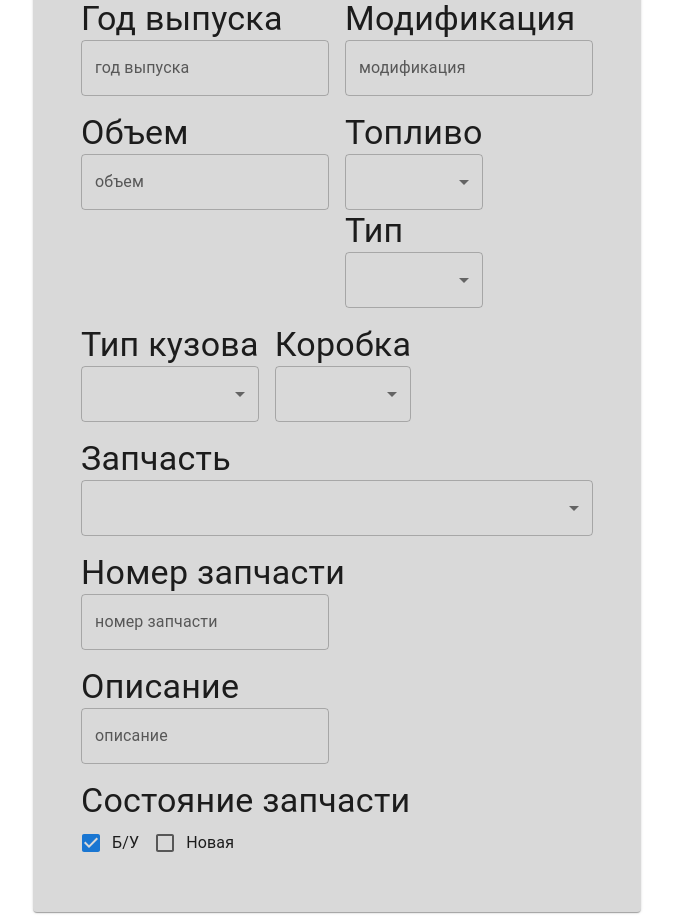
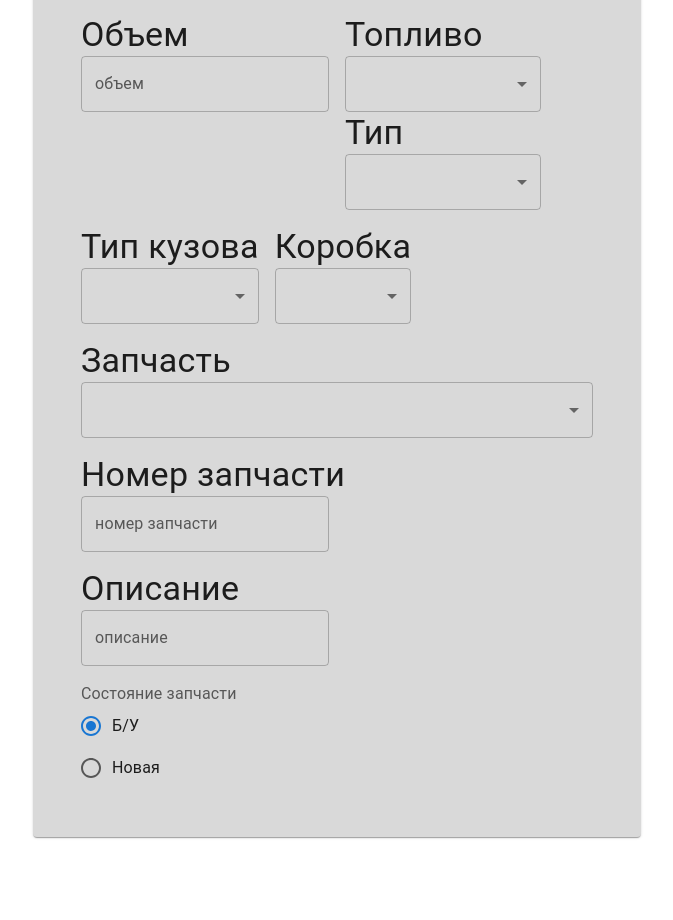
Before and after one commit to matsiushM/auto_forms, a React (Vite) app: page / in a window 1280 px wide. Shown: the part 254-1174 px from the top of the page, without its empty margins (303-976 px from the left). After the commit the page ends 1099 px from the top, so only its background shows below. Built offline with nearby package versions, Linux system fonts and the light colour scheme.

Commit message:
"solve bugs"

```diff
--- a/src/components/FormInput/index.tsx
+++ b/src/components/FormInput/index.tsx
@@ -1,10 +1,9 @@
-import {useState} from "react";
+import React, {useState} from "react";
 import {
     Box,
-    Checkbox,
-    FormControlLabel,
-    Paper,
-    Typography
+    FormControl,
+    FormControlLabel, FormLabel,
+    Paper, Radio, RadioGroup,
 } from "@mui/material";
 
 import FormSelect from "../FormInputsTyps/FormSelect.tsx";
@@ -27,23 +26,15 @@ const styles = {
 }
 const FormInput = () => {
 
-    const [state, setState] = useState({
-        usedParts: true,
-        newParts: false,
-    });
+    const [value, setValue] = useState('Б/У');
 
     const handleChange = (event: React.ChangeEvent<HTMLInputElement>) => {
-        setState({
-            ...state,
-            [event.target.name]: event.target.checked,
-        });
+        setValue((event.target as HTMLInputElement).value);
     };
-
-    const {usedParts, newParts} = state;
 
     return <Paper sx={styles.formContainer}>
         <Box sx={styles.inputFields}>
-            <MarkModelInputForm />
+            <MarkModelInputForm/>
         </Box>
 
         <Box sx={styles.inputFields}>
@@ -67,20 +58,32 @@ const FormInput = () => {
 
         <FormInputTxt title={"Описание"}/>
 
-        <Box sx={{m:1}}>
-            <Typography variant={"h4"}>Состояние запчасти</Typography>
+        <Box sx={{m: 1}}>
+            {/*<Typography variant={"h4"}>Состояние запчасти</Typography>*/}
+            <FormControl>
+                <FormLabel id="demo-radio-buttons-group-label">Состояние запчасти</FormLabel>
+                <RadioGroup
+                    name="radio-buttons-group"
+                    value={value}
+                    onChange={handleChange}
+                >
                     <FormControlLabel
+                        value={'Б/У'}
                         control={
-                            <Checkbox checked={usedParts} onChange={handleChange} name="usedParts" />
+                            <Radio/>
                         }
                         label="Б/У"
+
                     />
                     <FormControlLabel
+                        value={'Новая'}
                         control={
-                            <Checkbox checked={newParts} onChange={handleChange} name="newParts" />
+                            <Radio/>
                         }
                         label="Новая"
                     />
+                </RadioGroup>
+            </FormControl>
         </Box>
     </Paper>
 }
--- a/src/components/FormInputsTyps/FormInputTxt.tsx
+++ b/src/components/FormInputsTyps/FormInputTxt.tsx
@@ -1,13 +1,20 @@
 import {Box, TextField, Typography} from "@mui/material";
+import React, {useState} from "react";
 
 interface Props{
     title: string
 }
 
 const FormInputTxt = ({title}: Props) => {
+    const [value, setValue] = useState('');
+
+    const handleChange = (event: React.ChangeEvent<HTMLInputElement>) => {
+        setValue(event.target.value);
+    };
+
     return <Box sx ={{ m: 1}}>
     <Typography variant={"h4"}>{title}</Typography>
-    <TextField id="outlined-basic" label={title.toLowerCase()} variant="outlined"/>
+    <TextField id="outlined-basic" value={value} onChange={handleChange} label={title.toLowerCase()} variant="outlined"/>
     </Box>
 }
 
--- a/src/components/FormInputsTyps/FormSelect.tsx
+++ b/src/components/FormInputsTyps/FormSelect.tsx
@@ -24,7 +24,7 @@ const FormSelect = ({title, isValue}: Props) => {
             defaultValue={Object.values(isValue)[0].title}
         >
             {Object.values(isValue).map(values =>(
-                <MenuItem id={values.id} value={values.title}>{values.title}</MenuItem>
+                <MenuItem key={values.id} id={values.id} value={values.title}>{values.title}</MenuItem>
             ))}
         </Select>
     </FormControl>
--- a/src/components/FormInputsTyps/FuelEngineTypeInput.tsx
+++ b/src/components/FormInputsTyps/FuelEngineTypeInput.tsx
@@ -16,7 +16,7 @@ const FuelEngineTypeInput = () => {
         option.title.toLowerCase().includes(fuel.toLowerCase())
     );
 
-    return <Box sx={{m:1, display: 'flex'}}>
+    return <Box sx={{m:1}}>
         <FormControl fullWidth>
             <Typography variant={"h4"}>Топливо</Typography>
             <Select
@@ -27,9 +27,11 @@ const FuelEngineTypeInput = () => {
                 onChange={handleChangeMark}
             >
                 {Object.values(FUELS).map(values => (
-                    <MenuItem id={values.id} value={values.title}>{values.title}</MenuItem>
+                    <MenuItem key={values.id} value={values.title}>{values.title}</MenuItem>
                 ))}
             </Select>
+        </FormControl>
+            <FormControl fullWidth>
             <Typography variant={"h4"}>Тип</Typography>
             <Select
                 id = 'select-with-engine-type'
@@ -38,8 +40,8 @@ const FuelEngineTypeInput = () => {
                 onChange={handleChangeEngineType}
                 inputProps={{'aria-label': 'Without label'}}
             >
-                {filteredOptions?.engineType.map(values => (
-                    <MenuItem id={filteredOptions.id} value={values}>{values}</MenuItem>
+                {filteredOptions?.engineType.map((values,index) => (
+                    <MenuItem key={index} value={values}>{values}</MenuItem>
                 ))}
             </Select>
         </FormControl>
--- a/src/components/FormInputsTyps/MarkModelInputForm.tsx
+++ b/src/components/FormInputsTyps/MarkModelInputForm.tsx
@@ -19,29 +19,31 @@ const MarkModelInputForm = () => {
 
     return <>
         <FormControl fullWidth>
-            <Typography variant={"h4"}>Макрка</Typography>
+        <Typography variant={"h4"}>Марка</Typography>
             <Select
-                id = 'select-with-marka'
+                id='select-with-marka'
                 value={marka}
                 displayEmpty
                 inputProps={{'aria-label': 'Without label'}}
                 onChange={handleChangeMark}
             >
                 {Object.values(BRANDS).map(values => (
-                    <MenuItem id={values.id} value={values.marka}>{values.marka}</MenuItem>
+                    <MenuItem key={values.id} value={values.marka}>{values.marka}</MenuItem>
                 ))}
             </Select>
-            <Typography variant={"h4"}>Модель</Typography>
+        </FormControl>
+        <FormControl fullWidth>
+        <Typography variant={"h4"}>Модель</Typography>
             <Select
-                id = 'select-with-model'
+                id='select-with-model'
                 value={model}
                 displayEmpty
                 onChange={handleChangeModel}
                 inputProps={{'aria-label': 'Without label'}}
                 defaultValue={Object.values(BRANDS)[0].marka}
             >
-                {filteredOptions?.models.map(values => (
-                    <MenuItem id={filteredOptions.id} value={values}>{values}</MenuItem>
+                {filteredOptions?.models.map((values, index) => (
+                    <MenuItem key={index} value={values}>{values}</MenuItem>
                 ))}
             </Select>
         </FormControl>
```
